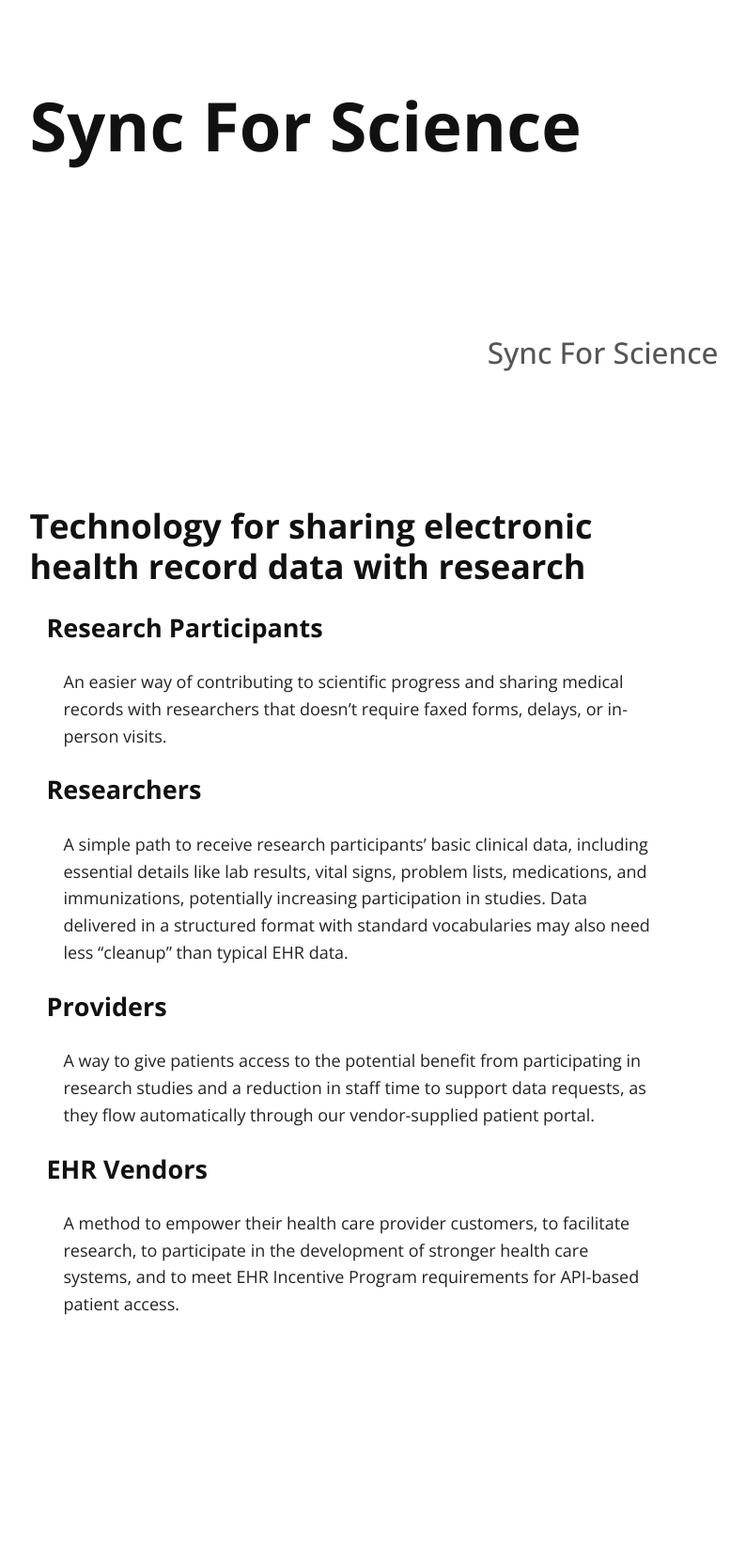
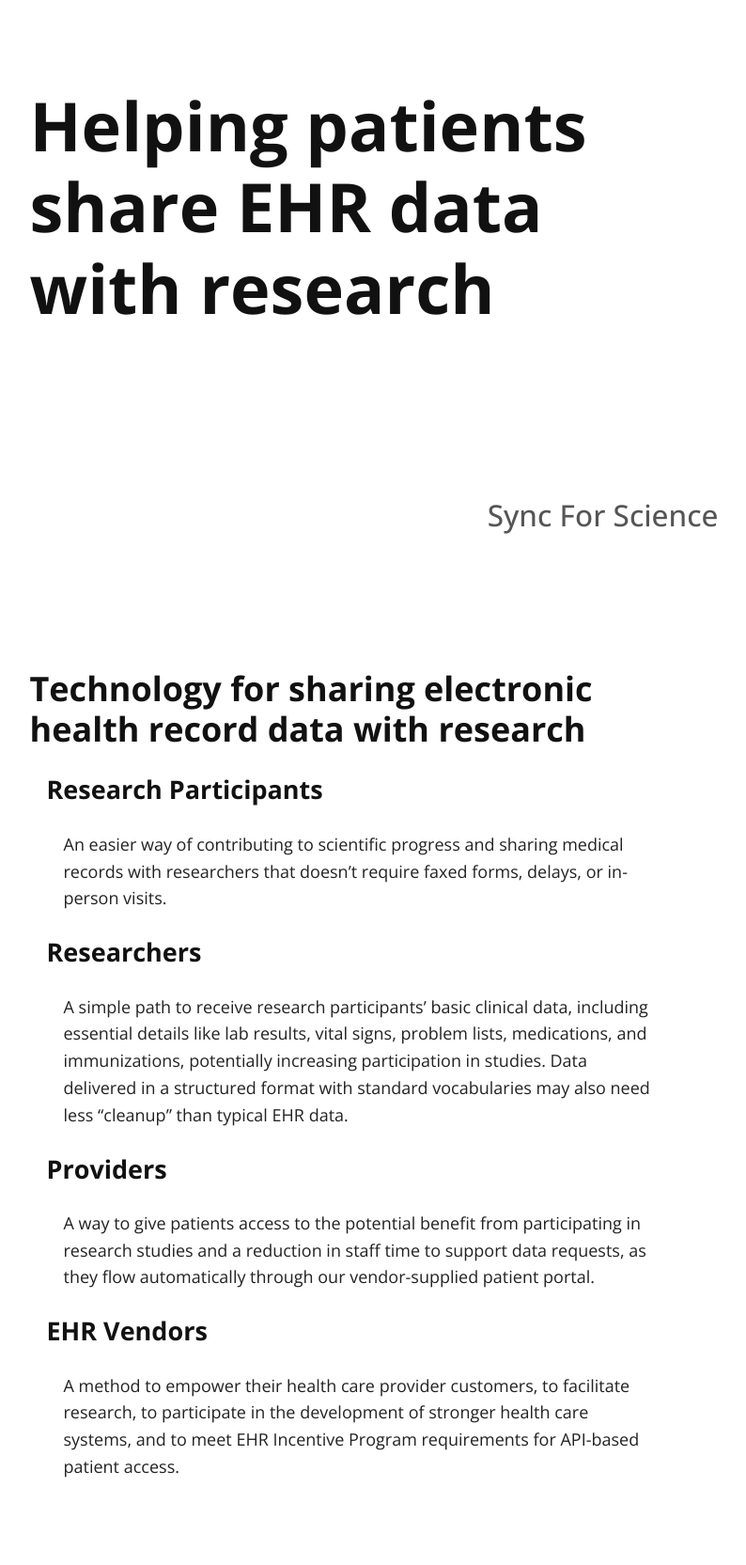
Before and after one commit to sync-for-science/sync-for-science.github.io, a Jekyll site: the page built from index.md, in a window 1280 px wide. Shown: the whole page at 94% size, without its empty margins (260-1054 px from the left). Built offline with Jekyll 4.4.1, drawn with Linux system fonts in a browser that asks for light colours; nearby versions of some CDN libraries; before the commit the page ends 1492 px from its top, so only the background shows below that.

Commit message:
Update tagline

```diff
--- a/_config.yml
+++ b/_config.yml
@@ -1,6 +1,6 @@
 # Site settings
 title: Sync For Science
-tag_text: Sync For Science
+tag_text: Helping patients share EHR data with research
 description: A technology to help patients share data with research
 baseurl: ""
 font-awesome-include: true
```
